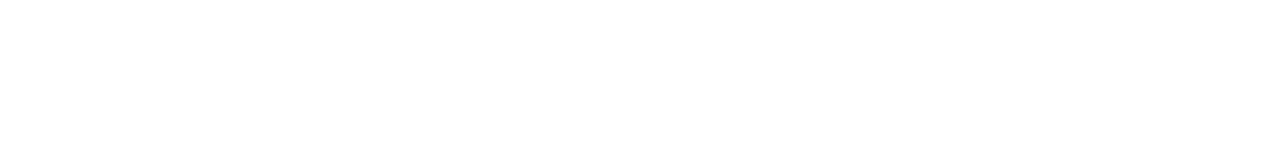
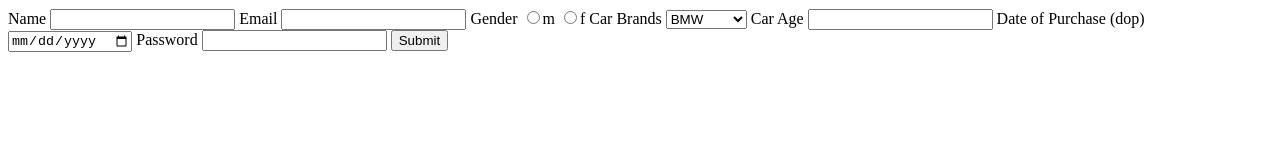
Before and after one commit to acciojob/car-insurance-form-dokikoteswar, a website: page main.html in a window 1280 px wide. Drawn offline with Linux system fonts and the light colour scheme.

Commit message:
created a submission

```diff
--- a/main.html
+++ b/main.html
@@ -8,6 +8,29 @@
 
 <body>
 	<!-- the entire body must be written by student -->
+	<form>
+		<label for="name">Name</label>
+		<input type="text" id="name" required>
+		<label for="emil">Email</label>
+		<input type="email" id="email" required>
+		<label for="gendr">Gender</label>
+		<input type="radio" id="gender" name="gender"required>m
+		<input type="radio" id="gender"    name="gender"required>f
+		<label for="cars">Car Brands</label>
+		<select id="cars">
+			<option>BMW</option>
+			<option>Audi</option>
+			<option>Mercedez</option>
+		</select>
+		<label for="carage">Car Age</label>
+		<input type="number" id="carahe" required>
+		<label for="dop">Date of Purchase (dop)</label>
+		<input type="date" id="dop" required>
+		<label for="password	">Password</label>
+		<input type="password" id="password">
+		<input type="submit" >
+
+	</form>
     <script type="text/javascript" src="./script.js">
 </script>
 
```
